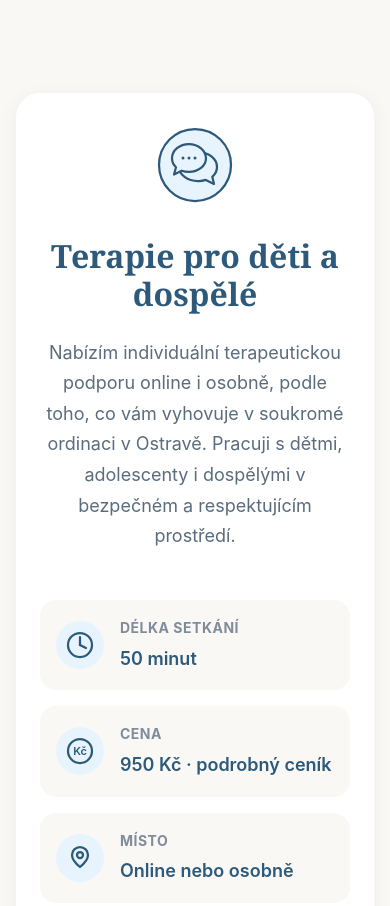
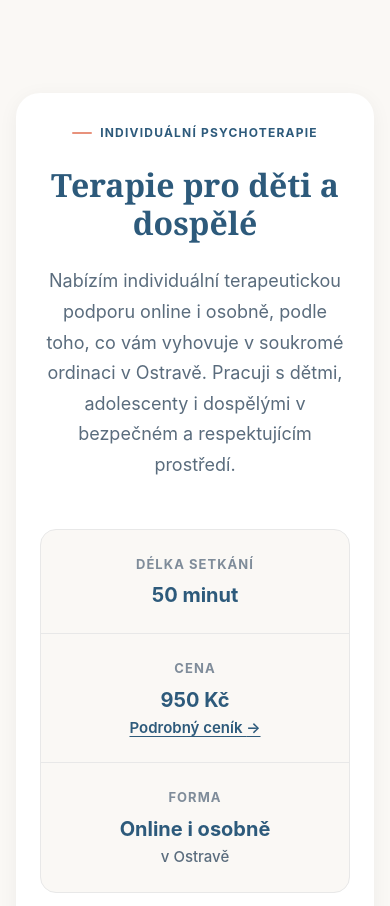
Before and after one commit to Matush77/KHG-poradenstvi, a plain HTML site: page index.html in a window 390 px wide. Shown: the part 4802-5708 px from the top of the page. Drawn offline with Linux system fonts and the light colour scheme; a web font is replaced by a local one.

Commit message:
Refine service details and mobile interactions

```diff
--- a/css/styles.css
+++ b/css/styles.css
@@ -613,12 +613,6 @@ a:hover {
     padding: var(--space-lg);
     border-radius: 20px;
     border: 1px solid var(--border-light);
-    transition: var(--transition);
-}
-
-.credential-card:hover {
-    transform: translateY(-5px);
-    box-shadow: 0 10px 30px rgba(0, 0, 0, 0.08);
 }
 
 .credential-icon {
@@ -752,14 +746,7 @@ a:hover {
     padding: var(--space-xl);
     border-radius: 24px;
     box-shadow: 0 4px 20px rgba(0, 0, 0, 0.05);
-    transition: var(--transition);
     border: 2px solid transparent;
-}
-
-.service-card:hover {
-    transform: translateY(-8px);
-    box-shadow: 0 12px 40px rgba(0, 0, 0, 0.1);
-    border-color: var(--accent-light);
 }
 
 .service-icon {
@@ -805,26 +792,33 @@ a:hover {
     max-width: 900px;
     margin: 0 auto var(--space-3xl);
     background-color: var(--bg-light);
-    padding: var(--space-3xl);
+    padding: var(--space-2xl) var(--space-3xl);
     border-radius: 24px;
     box-shadow: 0 4px 20px rgba(0, 0, 0, 0.05);
     text-align: center;
 }
 
-.service-icon-large {
-    margin-bottom: var(--space-lg);
-    width: 80px;
-    height: 80px;
-    display: inline-flex;
+.service-eyebrow {
+    display: flex;
     align-items: center;
     justify-content: center;
-    color: var(--primary);
-}
-
-.service-icon-large svg {
-    width: 80px;
-    height: 80px;
-    display: block;
+    gap: 0.75rem;
+    margin: 0 0 var(--space-md);
+    color: var(--primary);
+    font-size: 0.8125rem;
+    font-weight: 700;
+    letter-spacing: 0.12em;
+    line-height: 1.4;
+    text-transform: uppercase;
+}
+
+.service-eyebrow::before {
+    content: '';
+    width: 32px;
+    height: 2px;
+    flex-shrink: 0;
+    background: var(--accent);
+    border-radius: 999px;
 }
 
 .service-main h3 {
@@ -841,65 +835,60 @@ a:hover {
     text-align: center;
 }
 
-.service-details {
+.service-facts {
     display: grid;
-    grid-template-columns: repeat(auto-fit, minmax(200px, 1fr));
-    gap: var(--space-lg);
+    grid-template-columns: repeat(3, minmax(0, 1fr));
     margin: var(--space-xl) 0;
-}
-
-.service-detail-item {
-    display: flex;
-    align-items: center;
-    gap: var(--space-md);
-    padding: var(--space-md);
     background: var(--bg-cream);
     border-radius: 16px;
-}
-
-.detail-icon {
-    flex-shrink: 0;
-    width: 48px;
-    height: 48px;
-    display: flex;
-    align-items: center;
-    justify-content: center;
-    border-radius: 50%;
-}
-
-.detail-icon--duration,
-.detail-icon--price,
-.detail-icon--location {
-    color: var(--primary);
-    background: #E8F4FD;
-}
-
-.detail-icon svg {
-    width: 48px;
-    height: 48px;
-    display: block;
-}
-
-.detail-content {
-    text-align: left;
-}
-
-.detail-content .detail-label {
+    border: 1px solid var(--border-light);
+    overflow: hidden;
+}
+
+.service-fact {
+    min-width: 0;
+    padding: var(--space-lg) var(--space-md);
+    display: grid;
+    grid-template-rows: auto auto 1.5rem;
+    align-content: center;
+    justify-items: center;
+    min-height: 150px;
+}
+
+.service-fact + .service-fact {
+    border-left: 1px solid var(--border-light);
+}
+
+.service-fact dt {
     font-family: var(--font-primary);
-    font-size: 0.875rem;
+    font-size: 0.8125rem;
+    font-weight: 700;
+    color: var(--text-light);
+    margin-bottom: var(--space-xs);
+    text-transform: uppercase;
+    letter-spacing: 0.08em;
+}
+
+.service-fact dd {
+    margin: 0;
+    font-family: var(--font-primary);
+    font-size: 1.25rem;
+    font-weight: 700;
+    color: var(--primary);
+    line-height: 1.35;
+}
+
+.service-fact .service-fact-detail {
+    margin-top: 0.25rem;
+    color: var(--text-medium);
+    font-size: 0.9375rem;
+    font-weight: 500;
+}
+
+.service-fact-detail a {
     font-weight: 600;
-    color: var(--text-light);
-    margin-bottom: 0.25rem;
-    text-transform: uppercase;
-    letter-spacing: 0.5px;
-    display: block;
-}
-
-.detail-content p {
-    font-size: 1.125rem;
-    font-weight: 600;
-    color: var(--primary);
-    margin: 0;
+    text-decoration: underline;
+    text-underline-offset: 0.2em;
 }
 
 .service-features-main {
@@ -942,14 +931,29 @@ a:hover {
         padding: var(--space-lg) var(--space-md);
     }
 
-    .service-details {
+    .service-eyebrow {
+        gap: 0.5rem;
+        font-size: 0.75rem;
+        letter-spacing: 0.1em;
+    }
+
+    .service-eyebrow::before {
+        width: 20px;
+    }
+
+    .service-facts {
         grid-template-columns: 1fr;
-        gap: var(--space-sm);
-    }
-
-    .service-detail-item {
-        padding: var(--space-sm);
-        gap: var(--space-sm);
+    }
+
+    .service-fact {
+        grid-template-rows: auto auto auto;
+        min-height: 0;
+        padding: var(--space-md);
+    }
+
+    .service-fact + .service-fact {
+        border-top: 1px solid var(--border-light);
+        border-left: 0;
     }
 }
 
@@ -1189,12 +1193,6 @@ a:hover {
     background-color: var(--bg-light);
     border-radius: 16px;
     border: 1px solid var(--border-light);
-    transition: var(--transition);
-}
-
-.contact-item:hover {
-    box-shadow: 0 8px 24px rgba(0, 0, 0, 0.08);
-    transform: translateY(-3px);
 }
 
 .contact-icon {
@@ -1299,7 +1297,8 @@ a:hover {
 }
 
 .contact-details {
-    display: flex;
+    display: grid;
+    grid-template-columns: 140px minmax(0, 1fr);
     align-items: center;
     gap: var(--space-sm);
     flex: 1;
@@ -1345,6 +1344,11 @@ a:hover {
         align-items: flex-start;
         gap: var(--space-xs);
         padding: var(--space-xs) 0;
+    }
+
+    .contact-details {
+        grid-template-columns: 1fr;
+        gap: var(--space-xs);
     }
 
     .contact-info-compact {
@@ -1800,13 +1804,7 @@ a:hover {
     padding: var(--space-xl);
     border-radius: 16px;
     box-shadow: 0 4px 20px rgba(0, 0, 0, 0.06);
-    transition: all 0.3s ease;
     text-align: center;
-}
-
-.benefit-item:hover {
-    transform: translateY(-8px);
-    box-shadow: 0 8px 30px rgba(74, 144, 226, 0.15);
 }
 
 .benefit-icon {
@@ -2213,12 +2211,56 @@ a:hover {
         font-size: 0.6875rem;
     }
 
+}
+
+/* Keep the mobile lightbox geometry stable in portrait and landscape. */
+@media (max-width: 768px), (max-height: 600px) and (max-width: 1000px) {
     .office-lightbox {
-        padding: 1rem;
+        padding: 0.5rem;
+    }
+
+    .office-lightbox-dialog {
+        width: min(calc(100vw - 1rem), calc(133.333vh - 1.333rem));
+        max-width: none;
+        max-height: calc(100vh - 1rem);
+        aspect-ratio: 4 / 3;
+    }
+
+    .office-lightbox-dialog figure {
+        width: 100%;
+        height: 100%;
     }
 
     .office-lightbox-image {
-        max-height: calc(100vh - 6rem);
+        width: 100%;
+        height: 100%;
+        max-width: none;
+        max-height: none;
+        margin: 0;
+        object-fit: contain;
+    }
+
+    .office-lightbox-caption {
+        position: absolute;
+        left: 50%;
+        bottom: 0.5rem;
+        z-index: 2;
+        display: block;
+        margin: 0;
+        padding: 0.4rem 0.7rem;
+        border-radius: 999px;
+        background: rgba(14, 27, 37, 0.82);
+        line-height: 1;
+        white-space: nowrap;
+        transform: translateX(-50%);
+    }
+
+    #officeLightboxCaption {
+        display: none;
+    }
+
+    .office-lightbox-counter {
+        color: #fff;
     }
 
     .office-lightbox-close {
@@ -2227,6 +2269,7 @@ a:hover {
     }
 
     .office-lightbox-nav {
+        top: 50%;
         width: 3rem;
         height: 3rem;
     }
@@ -2237,6 +2280,13 @@ a:hover {
 
     .office-lightbox-next {
         right: 0.5rem;
+    }
+
+    @supports (height: 100dvh) {
+        .office-lightbox-dialog {
+            width: min(calc(100vw - 1rem), calc(133.333dvh - 1.333rem));
+            max-height: calc(100dvh - 1rem);
+        }
     }
 }
 
@@ -2262,12 +2312,6 @@ a:hover {
     padding: var(--space-xl);
     border-radius: 16px;
     box-shadow: 0 4px 20px rgba(0, 0, 0, 0.06);
-    transition: all 0.3s ease;
-}
-
-.target-group:hover {
-    transform: translateY(-4px);
-    box-shadow: 0 8px 30px rgba(74, 144, 226, 0.15);
 }
 
 .target-group h3 {
--- a/index.html
+++ b/index.html
@@ -80,8 +80,8 @@
     </style>
 
     <!-- Full stylesheet is loaded asynchronously after matching critical CSS. -->
-    <link rel="preload" href="css/styles.css?v=20260815-4" as="style" onload="this.onload=null;const stylesheet=this;const mobile=navigator.userAgentData?navigator.userAgentData.mobile:/Mobi|Android/i.test(navigator.userAgent);if(mobile){requestAnimationFrame(function(){requestAnimationFrame(function(){stylesheet.rel='stylesheet'})})}else{stylesheet.rel='stylesheet'}">
-    <noscript><link rel="stylesheet" href="css/styles.css?v=20260815-4"></noscript>
+    <link rel="preload" href="css/styles.css?v=20260818-5" as="style" onload="this.onload=null;const stylesheet=this;const mobile=navigator.userAgentData?navigator.userAgentData.mobile:/Mobi|Android/i.test(navigator.userAgent);if(mobile){requestAnimationFrame(function(){requestAnimationFrame(function(){stylesheet.rel='stylesheet'})})}else{stylesheet.rel='stylesheet'}">
+    <noscript><link rel="stylesheet" href="css/styles.css?v=20260818-5"></noscript>
 
     <!-- Structured Data (Schema.org) -->
     <script type="application/ld+json">
@@ -501,16 +501,7 @@
             </div>
 
             <div class="service-main">
-                <div class="service-icon-large">
-                    <svg width="80" height="80" viewBox="0 0 80 80" fill="none" xmlns="http://www.w3.org/2000/svg" stroke="currentColor" stroke-width="2.25" stroke-linecap="round" stroke-linejoin="round" aria-hidden="true" focusable="false">
-                        <circle cx="40" cy="40" r="36" fill="#E8F4FD"/>
-                        <path d="M43 27c10.5 0 19 6.7 19 15 0 3.8-1.8 7.2-4.7 9.8L59 59l-8.2-4.1A21.6 21.6 0 0 1 43 56c-10.5 0-19-6.3-19-14s8.5-15 19-15Z"/>
-                        <path d="M34 19c-9.4 0-17 6.4-17 14.3 0 3.5 1.5 6.6 4 9l-2 7.2 7.6-3.8c2.2.8 4.7 1.2 7.4 1.2 9.4 0 17-6 17-13.6S43.4 19 34 19Z" fill="#E8F4FD"/>
-                        <circle cx="28" cy="33" r="1.5" fill="currentColor" stroke="none"/>
-                        <circle cx="34" cy="33" r="1.5" fill="currentColor" stroke="none"/>
-                        <circle cx="40" cy="33" r="1.5" fill="currentColor" stroke="none"/>
-                    </svg>
-                </div>
+                <p class="service-eyebrow">Individuální psychoterapie</p>
                 <h3>Terapie pro děti a dospělé</h3>
                 <p class="service-description">
                     Nabízím individuální terapeutickou podporu online i osobně, podle toho, co vám vyhovuje
@@ -518,47 +509,24 @@
                     v bezpečném a respektujícím prostředí.
                 </p>
 
-                <div class="service-details">
-                    <div class="service-detail-item">
-                        <div class="detail-icon detail-icon--duration">
-                            <svg width="48" height="48" viewBox="0 0 48 48" fill="none" xmlns="http://www.w3.org/2000/svg" stroke="currentColor" stroke-width="2.25" stroke-linecap="round" stroke-linejoin="round" aria-hidden="true" focusable="false">
-                                <circle cx="24" cy="24" r="12"/>
-                                <path d="M24 16v8l6 3"/>
-                                <circle cx="24" cy="24" r="1.25" fill="currentColor" stroke="none"/>
-                            </svg>
-                        </div>
-                        <div class="detail-content">
-                            <p class="detail-label"><strong>Délka setkání</strong></p>
-                            <p>50 minut</p>
-                        </div>
+                <dl class="service-facts">
+                    <div class="service-fact">
+                        <dt>Délka setkání</dt>
+                        <dd>50 minut</dd>
                     </div>
 
-                    <div class="service-detail-item">
-                        <div class="detail-icon detail-icon--price">
-                            <svg width="48" height="48" viewBox="0 0 48 48" fill="none" xmlns="http://www.w3.org/2000/svg" stroke="currentColor" stroke-width="2.25" aria-hidden="true" focusable="false">
-                                <circle cx="24" cy="24" r="12"/>
-                                <text x="24" y="28" text-anchor="middle" fill="currentColor" stroke="none" font-size="11" font-weight="600" font-family="Inter, system-ui, sans-serif">Kč</text>
-                            </svg>
-                        </div>
-                        <div class="detail-content">
-                            <p class="detail-label"><strong>Cena</strong></p>
-                            <p><a href="cenik.html">950 Kč · podrobný ceník</a></p>
-                        </div>
+                    <div class="service-fact">
+                        <dt>Cena</dt>
+                        <dd>950 Kč</dd>
+                        <dd class="service-fact-detail"><a href="cenik.html">Podrobný ceník <span aria-hidden="true">→</span></a></dd>
                     </div>
 
-                    <div class="service-detail-item">
-                        <div class="detail-icon detail-icon--location">
-                            <svg width="48" height="48" viewBox="0 0 48 48" fill="none" xmlns="http://www.w3.org/2000/svg" stroke="currentColor" stroke-width="2.25" stroke-linecap="round" stroke-linejoin="round" aria-hidden="true" focusable="false">
-                                <path d="M24 13a8 8 0 0 0-8 8c0 5.5 8 12 8 12s8-6.5 8-12a8 8 0 0 0-8-8Z"/>
-                                <circle cx="24" cy="21" r="3"/>
-                            </svg>
-                        </div>
-                        <div class="detail-content">
-                            <p class="detail-label"><strong>Místo</strong></p>
-                            <p>Online nebo osobně</p>
-                        </div>
+                    <div class="service-fact">
+                        <dt>Forma</dt>
+                        <dd>Online i osobně</dd>
+                        <dd class="service-fact-detail">v Ostravě</dd>
                     </div>
-                </div>
+                </dl>
 
                 <div class="service-features-main">
                     <p class="features-heading"><strong>Co nabízím:</strong></p>
```
